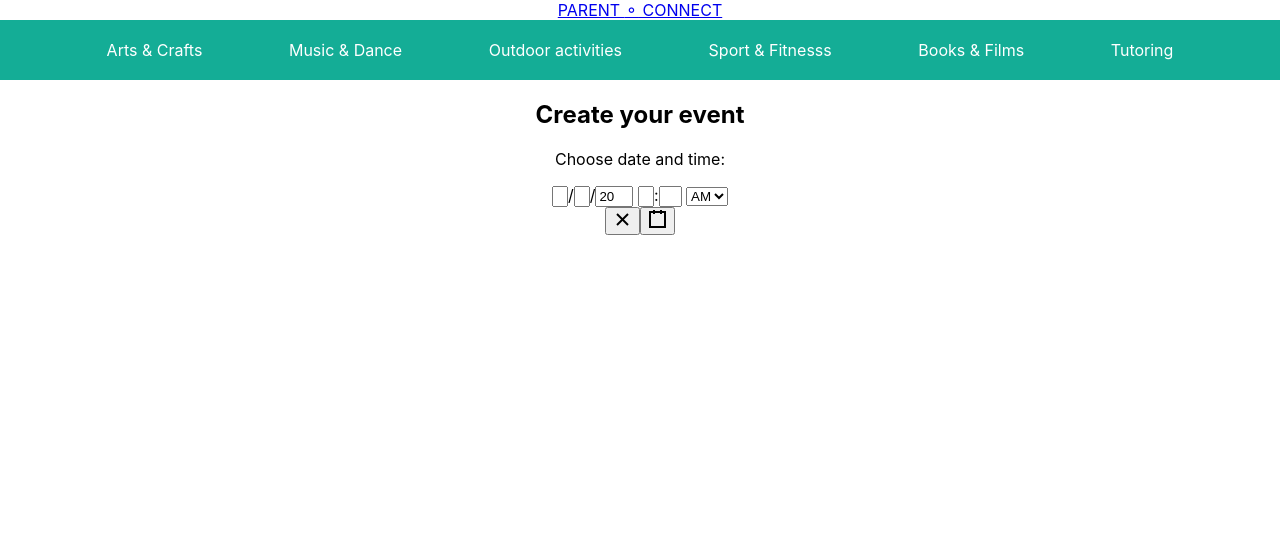
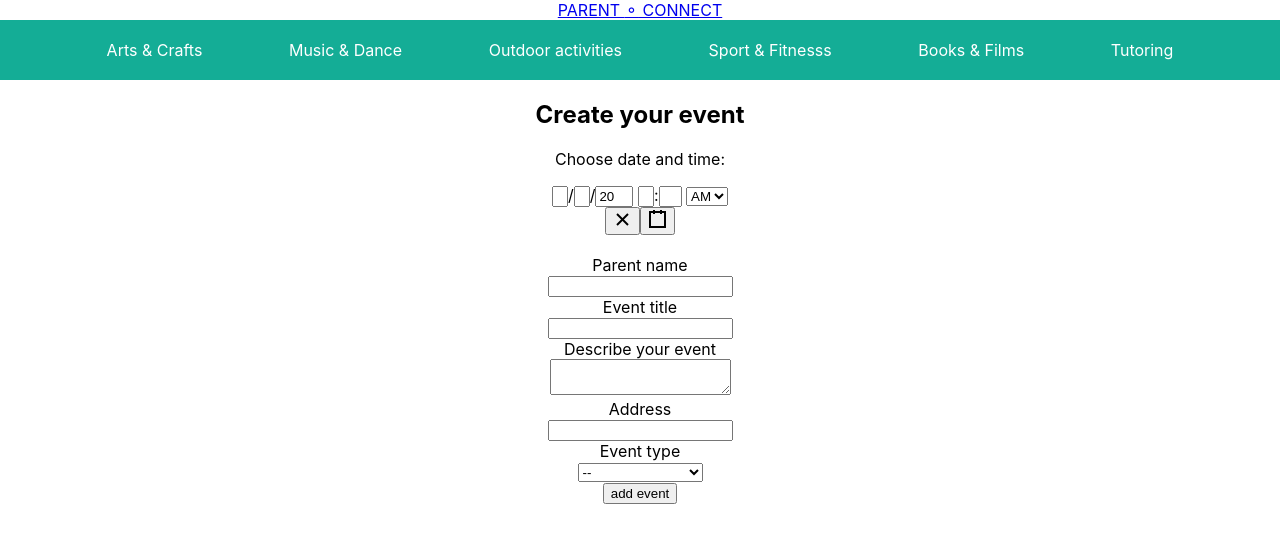
Before and after one commit to mhyder1/gig24-client, a React (Create React App) app: page /add-events in a window 1280 px wide. Shown: the top 542 px of the page. Built offline with nearby package versions, Linux system fonts and the light colour scheme; no server answers.

Commit message:
added functionality on add event form

```diff
--- a/src/Component/AddEvents/AddEvents.js
+++ b/src/Component/AddEvents/AddEvents.js
@@ -1,6 +1,7 @@
 import React, { Component } from "react";
 import DayTimePicker from '../DateTimePicker/DayTimePicker'
 import AppContext from '../Context/AppContext'
+import config from '../../config'
 
 export default class AddEvents extends Component {
 static contextType = AppContext
@@ -9,7 +10,9 @@ static contextType = AppContext
     parent_name : '',
     title : '',
     description : '',
-    address:''
+    address:'',
+    type:''
+    //time_of_event:''
   }
 
   handleChange =(e) => {
@@ -20,14 +23,39 @@ static contextType = AppContext
 
   handleSubmit =(e)=> {
     e.preventDefault()
-    console.log({
-      parent_name: this.state.parent_name,
-      title: this.state.title,
-      description: this.state.description,
-      address:this.state.address,
-      id: Math.floor(Math.random()*10000) //TODO: fix
+    // console.log({
+    //   parent_name: this.state.parent_name,
+    //   title: this.state.title,
+    //   description: this.state.description,
+    //   address:this.state.address,
+    //   //id: Math.floor(Math.random()*10000) //TODO: fix
+    // })
+
+    fetch(`${config.API_ENDPOINT}/events`,{
+      method:'POST',
+      headers: {
+        "content-type": "application/json"
+      },
+      body: JSON.stringify({
+        parent_name: this.state.parent_name,
+        title: this.state.title,
+        description: this.state.description,
+        address:this.state.address,
+        type:this.state.type,
+        //time_of_event
+      }),
     })
-
+    .then((res)=> {
+      if(!res.ok) return res.json().then((e)=> Promise.reject(e));
+      return res.json();
+    })
+    .then((event)=> {
+      this.context.addEvent(event)
+      this.props.history.push(`/events/${event.id}`);
+    })
+    .catch((error) => {
+      console.log({error});
+    });
   }
 
   render() {
@@ -35,13 +63,13 @@ static contextType = AppContext
       <>
         <h2>Create your event</h2>
         <p>Choose date and time:</p>
+        <form onSubmit ={this.handleSubmit}>
           <DayTimePicker /> <br/>
-        {/* <form onSubmit ={this.handleSubmit}>
           <label>Parent name</label> <br/>
           <input onChange={(e) => this.handleChange(e)}
             type="text"
-            name="name"
-            value={this.state.name}
+            name="parent_name"
+            value={this.state.parent_name}
             required />
             <br/>
           <label>Event title</label> <br/>
@@ -68,15 +96,15 @@ static contextType = AppContext
           <select
                 onChange={(e) => this.handleChange(e)}>
                 <option>--</option>
-                <option>Arts & Crafts</option>
-                <option>Music & Dance</option>
-                <option>Outdoor activities</option>
-                <option>Sport & Fitness</option>
-                <option>Books & Films</option>
-                <option>Tutoring</option>
+                <option name='type' value={this.state.type}>Arts & Crafts</option>
+                <option name='type' value={this.state.type}>Music & Dance</option>
+                <option name='type' value={this.state.type}>Outdoor activities</option>
+                <option name='type' value={this.state.type}>Sport & Fitness</option>
+                <option name='type' value={this.state.type}>Books & Films</option>
+                <option name='type' value={this.state.type}>Tutoring</option>
               </select> <br/>
           <input type="submit" value="add event" />
-        </form> */}
+        </form>
       </>
     );
   }
--- a/src/Component/EventList/EventList.js
+++ b/src/Component/EventList/EventList.js
@@ -19,6 +19,7 @@ export default class EventList extends Component {
         <ul>
           {eventList.map((event, id) => (
             <li key={id}>
+              <p className="bold">{event.parent_name}</p>
               <p className="bold">{event.title}</p>
               {/* <p>{event.time_of_event}</p> */}
               <p className="bold">Description</p>
```
Also changed, not shown: src/App.js (+0 -59 lines).
